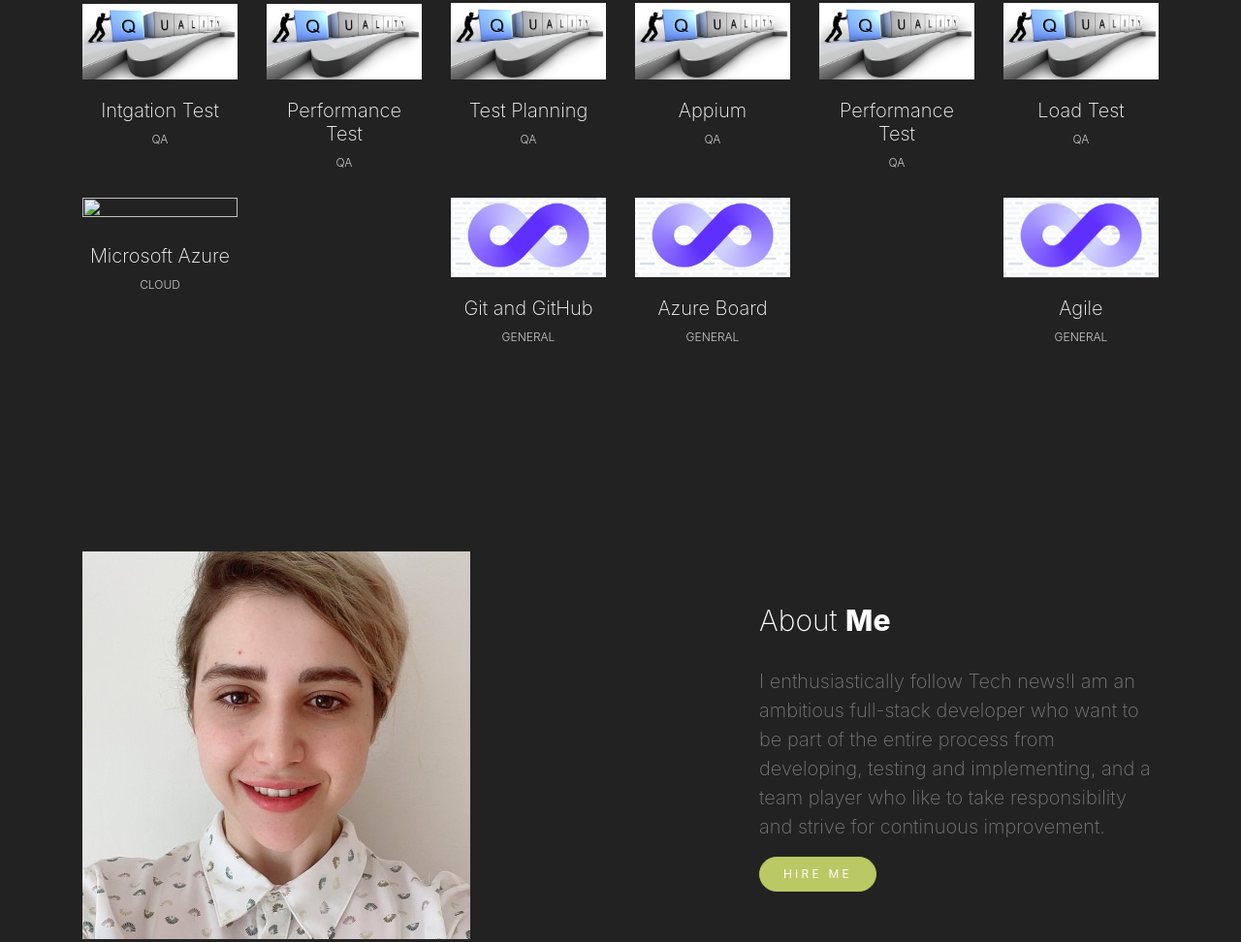
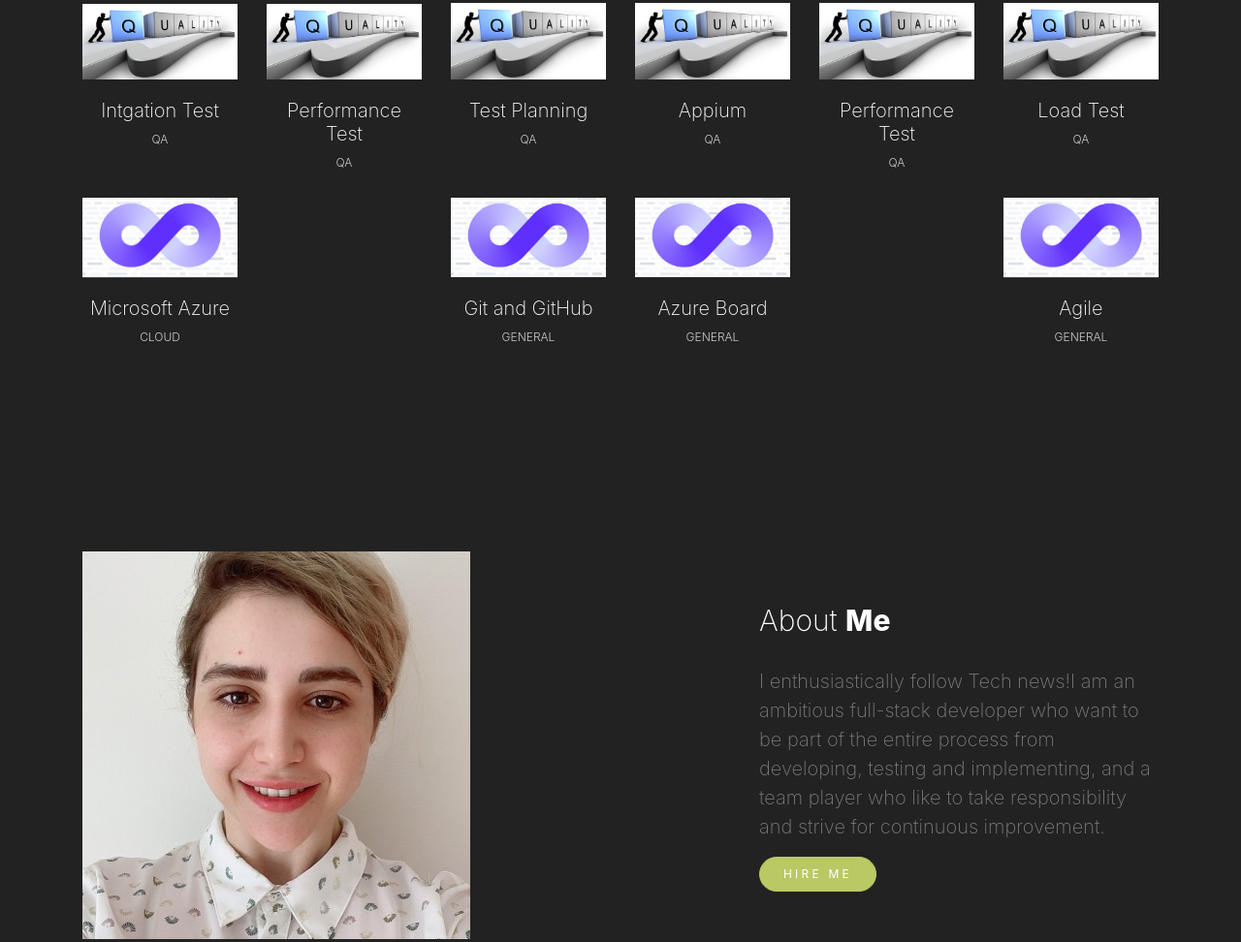
Before and after one commit to Zahra-Abdoli/Zahra-Abdoli.github.io, a plain HTML site: page index.html in a window 1280 px wide. Shown: the part 1670-2642 px from the top of the page at 97% size. Drawn offline with nearby package versions, Linux system fonts and the light colour scheme; files whose address does not match are found by name.

Commit message:
fix picture

```diff
--- a/index.html
+++ b/index.html
@@ -431,7 +431,7 @@
                         <div class="relative">
                             <div class="thumb">
                                 <div class="overlay overlay-bg"></div>
-                                <img class="image img-fluid" src="images/Btiz-case-for-Devops-1024x683.png" alt="">
+                                <img class="image img-fluid" src="images/Biz-case-for-Devops-1024x683.png" alt="">
                             </div>
                         </div>
                         <div class="p-inner">
```
